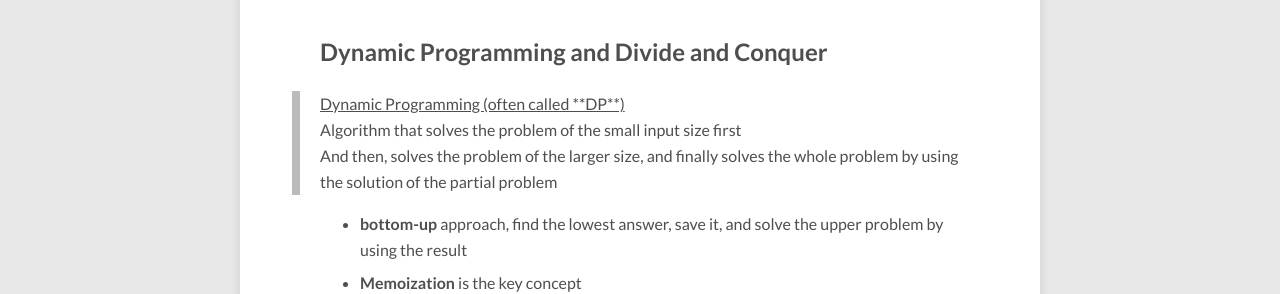
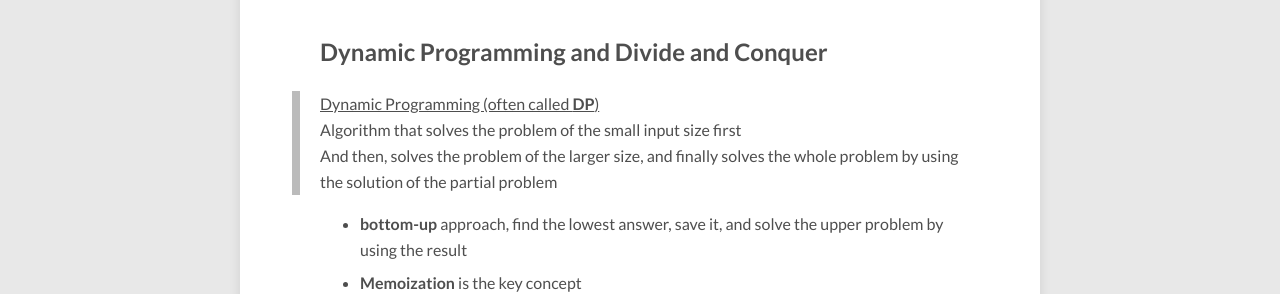
Before and after one commit to sujinsjlee/mg729.github.io, a Jekyll site: the page built from _posts/2020-03-16-Algorithm_(5)_dp_dc.md, in a window 1280 px wide and 900 px high, scrolled down 359 px. Shown: the part 166-460 px from the top of the window. Built offline with Jekyll 4.4.1, drawn with Linux system fonts in a browser that asks for light colours; nearby versions of some CDN libraries; comment, search, counter and statistics services are not loaded; part of the change alters nothing that is shown.

````diff
--- a/_posts/2020-03-16-Algorithm_(5)_dp_dc.md
+++ b/_posts/2020-03-16-Algorithm_(5)_dp_dc.md
@@ -5,11 +5,12 @@ description: (5) Understanding of DP & Divide and Conqure algorithm
 modified: 2020-03-16
 tags: [Algorithm]
 categories: [Algorithm]
+use_math: true
 ---
 
 ## Dynamic Programming and Divide and Conquer
 
-> <u>Dynamic Programming (often called **DP**)</u>
+> <u>Dynamic Programming (often called <b>DP</b>)</u>
 > Algorithm that solves the problem of the small input size first
 > And then, solves the problem of the larger size, and finally solves the whole problem by using the solution of the partial problem
 
@@ -52,6 +53,7 @@ categories: [Algorithm]
 F_0=0
 F_1=1
 F_n=F_{n-1}+F_{n-2}\qquad(n\in\{2,3,4,\dots\})
+
 
 1. Divide and Conquer
 ```cpp
````
